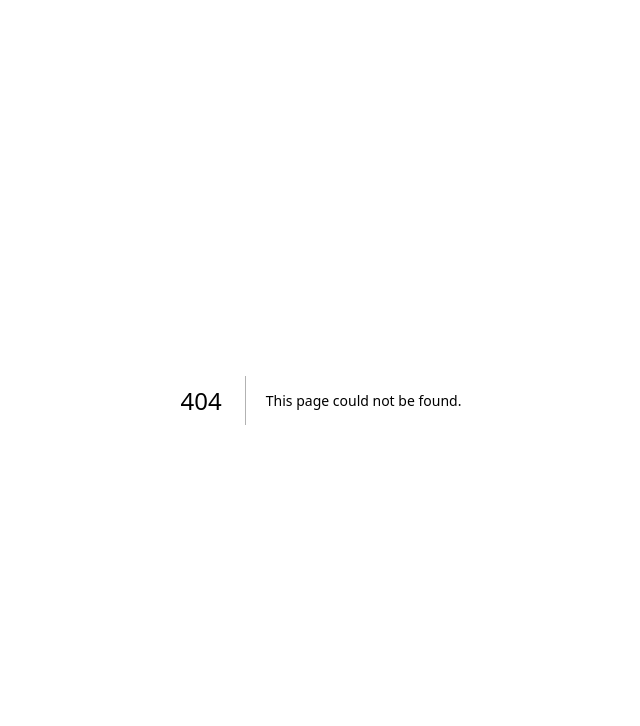
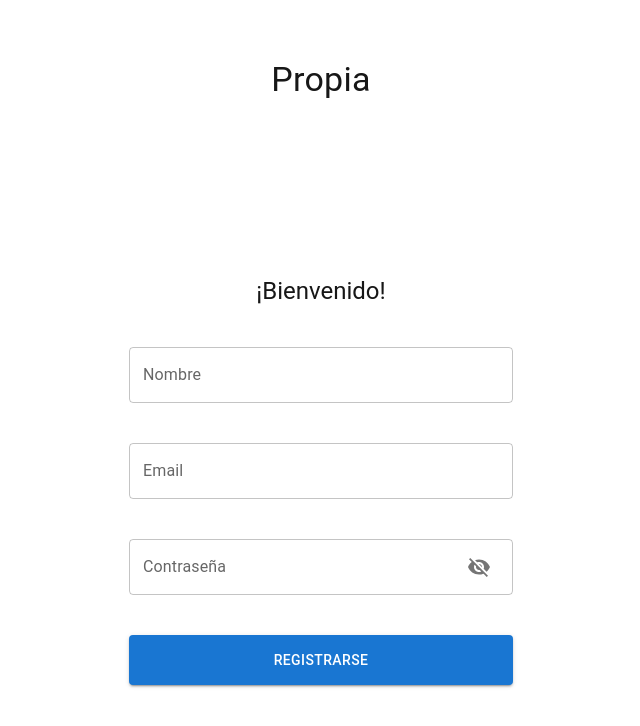
Before and after one commit to MartinUgarte/trabajo-profesional-front, a Next.js app: page /register in a window 1280 px wide. Before the commit this address had no page. Shown: the top 726 px of the page, without its empty margins (319-959 px from the left). Built offline with nearby package versions, Linux system fonts and the light colour scheme.

Commit message:
added register page

```diff
--- /dev/null
+++ b/app/(auth)/register/page.tsx
@@ -0,0 +1,185 @@
+"use client";
+
+import {
+    Box,
+    Button,
+    IconButton,
+    InputAdornment,
+    TextField,
+    Typography,
+} from "@mui/material";
+import { useForm } from "react-hook-form";
+import Visibility from "@mui/icons-material/Visibility";
+import VisibilityOff from "@mui/icons-material/VisibilityOff";
+import { useRouter } from "next/navigation";
+import { JSX, useState } from "react";
+// import CustomModal from 'app/CustomModal';
+// import LoadingModal from 'app/LoadingModal';
+
+
+type FormValues = {
+    username: string;
+    email: string;
+    password: string;
+};
+
+type ResponseError = {
+    msg: string
+}
+
+export default function RegisterPage() {
+    const router = useRouter();
+    const [showPassword, setShowPassword] = useState(false);
+    const [showLoading, setShowLoading] = useState(false);
+    const [showErrorModal, setShowErrorModal] = useState(false);
+    const [errorText, setErrorText] = useState('');
+
+    const form = useForm<FormValues>({
+        defaultValues: {
+            username: "",
+            email: "",
+            password: "",
+        },
+    });
+
+    const { register, handleSubmit, formState } = form;
+    const { errors } = formState;
+
+    const handleFormSubmit = (formData: FormValues) => {
+        setShowLoading(true);
+        fetch(`http://localhost:3000/register`, {
+            method: 'POST',
+            headers: {
+                'Content-Type': 'application/json'
+            },
+            body: JSON.stringify({
+                username: formData.username,
+                email: formData.email,
+                password: formData.password
+            })
+        })
+            .then((res) => {
+                setShowLoading(false)
+                if (res.status == 201) {
+                    //router.push('../events');
+                }
+                return res.json()
+            })
+            .then((data) => {
+                console.log('Data: ', data)
+            })
+    };
+
+    const handleClickShowPassword = () => setShowPassword(!showPassword);
+    const handleMouseDownPassword = () => setShowPassword(!showPassword);
+
+    function setError(newError: any) {
+        throw new Error("Function not implemented.");
+    }
+
+    return (
+        <Box
+            display="flex"
+            flex="1"
+            flexDirection="column"
+            height="100vh"
+            alignItems="center"
+            justifyContent="center"
+        >
+            {/* <CustomModal open={showErrorModal} onClick={() => setShowErrorModal(false)} onClose={() => setShowErrorModal(false)} text={errorText} buttonText='Ok' />
+            <LoadingModal open={showLoading} onClose={() => setShowLoading(false)} /> */}
+            <Box
+                display="flex"
+                flex="1"
+                flexDirection="column"
+                width="100%"
+                justifyContent="space-around"
+                alignItems="center"
+            >
+                <Box
+                    display="flex"
+                    flex="0.2"
+                    justifyContent="center"
+                    alignItems="center"
+                    width="100%"
+                >
+                    <Typography variant="h4">Propia</Typography>
+                </Box>
+                <Box
+                    display="flex"
+                    flex="0.8"
+                    flexDirection="column"
+                    justifyContent="center"
+                    width="30%"
+                >
+                    <Typography variant="h5" align="center">
+                        ¡Bienvenido!
+                    </Typography>
+                    <Box
+                        component="form"
+                        display="flex"
+                        flexDirection="column"
+                        justifyContent="center"
+                        onSubmit={handleSubmit(handleFormSubmit)}
+                    >
+                        <TextField
+                            id="name"
+                            label="Nombre"
+                            sx={{ marginTop: 5 }}
+                            {...register("username", {
+                                required: "Enter your username",
+                            })}
+                            error={!!errors.username}
+                            helperText={errors.username?.message}
+                        />
+                        <TextField
+                            id="email"
+                            label="Email"
+                            sx={{ marginTop: 5 }}
+                            {...register("email", {
+                                required: "Ingrese su email",
+                                pattern: {
+                                    value: /^[a-zA-Z0-9._-]+@[a-zA-Z0-9.-]+\.[a-zA-Z]{2,4}$/,
+                                    message: "Enter a valid email",
+                                },
+                            })}
+                            error={!!errors.email}
+                            helperText={errors.email?.message}
+                        />
+                        <TextField
+                            label="Contraseña"
+                            id="password"
+                            type={showPassword ? "text" : "password"}
+                            sx={{ marginTop: 5 }}
+                            InputProps={{
+                                endAdornment: (
+                                    <InputAdornment position="end">
+                                        <IconButton
+                                            aria-label="toggle password visibility"
+                                            onClick={handleClickShowPassword}
+                                            onMouseDown={handleMouseDownPassword}
+                                        >
+                                            {showPassword ? <Visibility /> : <VisibilityOff />}
+                                        </IconButton>
+                                    </InputAdornment>
+                                ),
+                            }}
+                            {...register("password", {
+                                required: "Enter your password",
+                            })}
+                            error={!!errors.password}
+                            helperText={errors.password?.message}
+                        />
+                        <Button
+                            type="submit"
+                            variant="contained"
+                            sx={{ marginTop: 5, height: 50 }}
+                        >
+                            Registrarse
+                        </Button>
+                    </Box>
+                </Box>
+            </Box>
+        </Box>
+    );
+}
```
